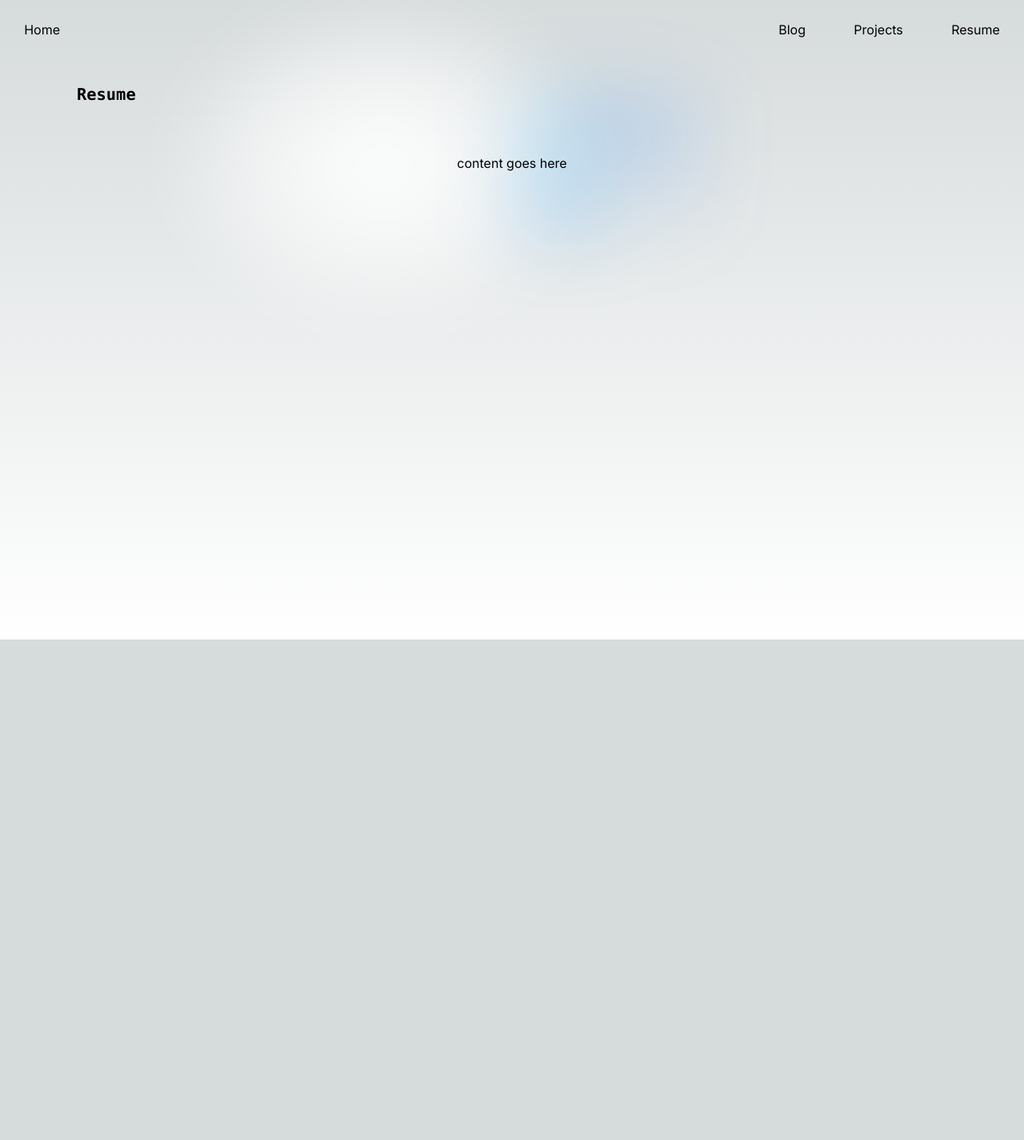
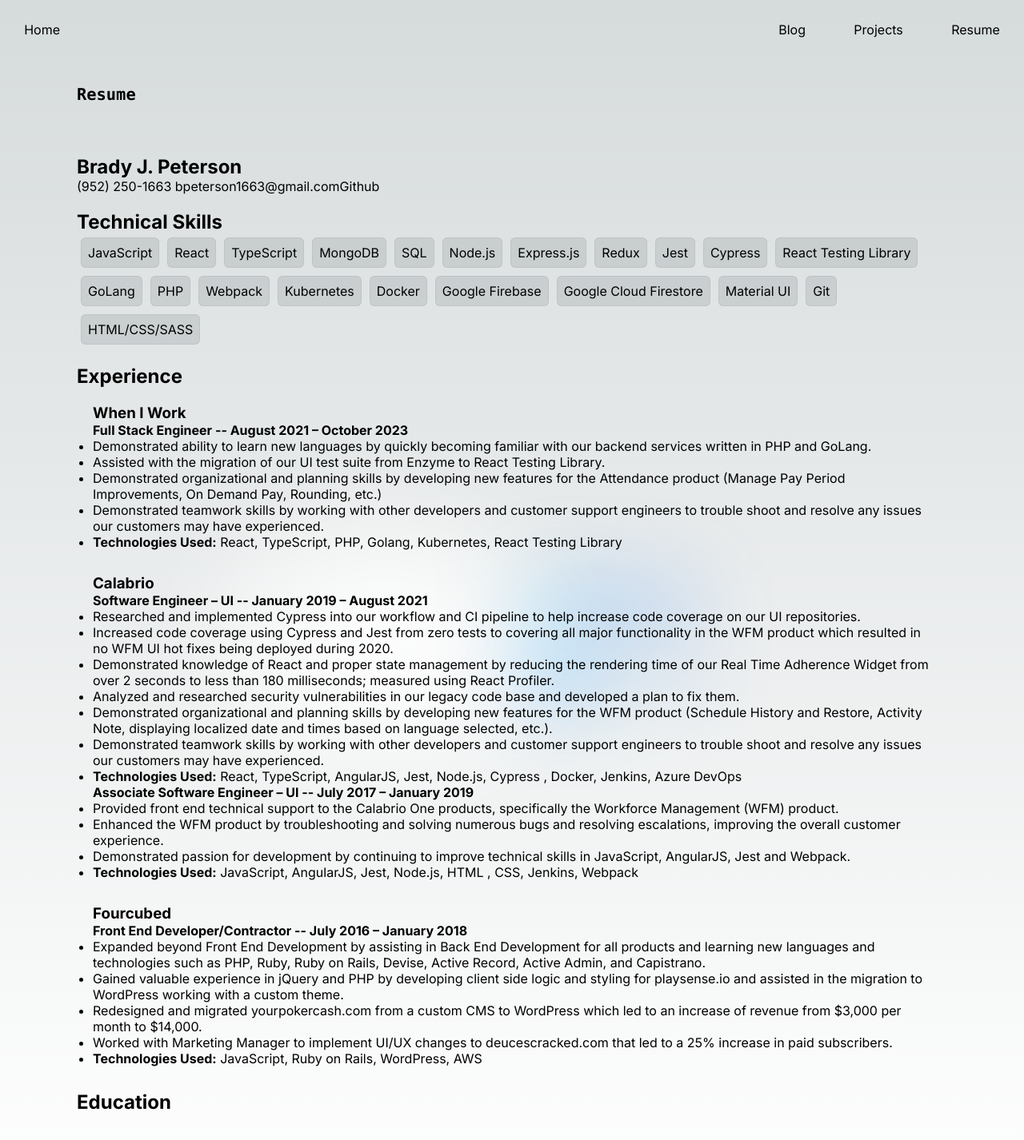
Before and after one commit to bpeterson1663/portfolio, a Next.js app: page /resume in a window 1280 px wide. Shown: the top 1426 px of the page at 80% size. Before the commit the page ends 800 px from the top, so only its background shows below. Built offline with nearby package versions, Linux system fonts and the light colour scheme.

Commit message:
feat(resume): add content for resume

```diff
--- a/src/app/components/card/card.module.scss
+++ b/src/app/components/card/card.module.scss
@@ -6,7 +6,7 @@
     transition: background 200ms, border 200ms;
 
     &:hover {
-        background: rgba(var(--card-rgb), 0.1);
+        background: rgba(var(--card-rgb), 0.3);
         border: 1px solid rgba(var(--card-border-rgb), 0.15);
     }
 }
--- a/src/app/components/card/card.tsx
+++ b/src/app/components/card/card.tsx
@@ -1,8 +1,6 @@
 import { PropsWithChildren } from 'react'
 import styles from './card.module.scss'
 
-export default function Card({children}: PropsWithChildren) {
-    return <div className={styles['card-container']}>
-        {children}
-    </div>
+export default function Card({ children }: PropsWithChildren) {
+  return <div className={styles['card-container']}>{children}</div>
 }
--- a/src/app/components/grid/grid.tsx
+++ b/src/app/components/grid/grid.tsx
@@ -1,6 +1,6 @@
-import { PropsWithChildren } from "react";
+import { PropsWithChildren } from 'react'
 import styles from './grid.module.scss'
 
-export default function Grid({children}: PropsWithChildren) {
-    return <div className={styles['grid-container']}>{children}</div>
+export default function Grid({ children }: PropsWithChildren) {
+  return <div className={styles['grid-container']}>{children}</div>
 }
--- a/src/app/components/navigation/navigation.module.scss
+++ b/src/app/components/navigation/navigation.module.scss
@@ -21,7 +21,7 @@
 
         @media (hover: hover) and (pointer: fine) {
             &:hover {
-              background: rgba(var(--card-rgb), 0.1);
+              background: rgba(var(--card-rgb), 0.3);
               border: 1px solid rgba(var(--card-border-rgb), 0.15);
             }
 
--- /dev/null
+++ b/src/app/resume/constants.ts
@@ -0,0 +1,23 @@
+export const SKILLS = [
+  'JavaScript',
+  'React',
+  'TypeScript',
+  'MongoDB',
+  'SQL',
+  'Node.js',
+  'Express.js',
+  'Redux',
+  'Jest',
+  'Cypress',
+  'React Testing Library',
+  'GoLang',
+  'PHP',
+  'Webpack',
+  'Kubernetes',
+  'Docker',
+  'Google Firebase',
+  'Google Cloud Firestore',
+  'Material UI',
+  'Git',
+  'HTML/CSS/SASS',
+]
--- a/src/app/resume/page.tsx
+++ b/src/app/resume/page.tsx
@@ -1,3 +1,137 @@
+import Link from 'next/link'
+import styles from './resume.module.scss'
+import { SKILLS } from './constants'
+import Grid from '../components/grid/grid'
+
 export default function Page() {
-  return <div>content goes here</div>
+  return (
+    <div className={styles.resume}>
+      <div className={styles['section-container']}>
+        <h2>Brady J. Peterson</h2>
+        <div className={styles['contact-info']}>
+          (952) 250-1663 bpeterson1663@gmail.com
+          <Link target="_blank" href="https://github.com/bpeterson1663">
+            Github
+          </Link>
+        </div>
+      </div>
+      <div className={styles['section-container']}>
+        <h2>Technical Skills</h2>
+        <div className={styles['skill-container']}>
+          {SKILLS.map((skill) => {
+            return (
+              <div className={styles['skill']} key={skill}>
+                {skill}
+              </div>
+            )
+          })}
+        </div>
+      </div>
+      <div className={styles['section-container']}>
+        <h2>Experience</h2>
+        <div className={styles['job-description']}>
+          <h3>When I Work</h3>
+          <h4>Full Stack Engineer -- August 2021 – October 2023</h4>
+          <ul>
+            <li>
+              Demonstrated ability to learn new languages by quickly becoming familiar with our backend services written
+              in PHP and GoLang.
+            </li>
+            <li>Assisted with the migration of our UI test suite from Enzyme to React Testing Library.</li>
+            <li>
+              Demonstrated organizational and planning skills by developing new features for the Attendance product
+              (Manage Pay Period Improvements, On Demand Pay, Rounding, etc.)
+            </li>
+            <li>
+              Demonstrated teamwork skills by working with other developers and customer support engineers to trouble
+              shoot and resolve any issues our customers may have experienced.
+            </li>
+            <li>
+              <strong>Technologies Used:</strong> React, TypeScript, PHP, Golang, Kubernetes, React Testing Library
+            </li>
+          </ul>
+        </div>
+        <div className={styles['job-description']}>
+          <h3>Calabrio</h3>
+          <h4>Software Engineer – UI -- January 2019 – August 2021</h4>
+          <ul>
+            <li>
+              Researched and implemented Cypress into our workflow and CI pipeline to help increase code coverage on our
+              UI repositories.
+            </li>
+            <li>
+              Increased code coverage using Cypress and Jest from zero tests to covering all major functionality in the
+              WFM product which resulted in no WFM UI hot fixes being deployed during 2020.
+            </li>
+            <li>
+              Demonstrated knowledge of React and proper state management by reducing the rendering time of our Real
+              Time Adherence Widget from over 2 seconds to less than 180 milliseconds; measured using React Profiler.
+            </li>
+            <li>
+              Analyzed and researched security vulnerabilities in our legacy code base and developed a plan to fix them.
+            </li>
+            <li>
+              Demonstrated organizational and planning skills by developing new features for the WFM product (Schedule
+              History and Restore, Activity Note, displaying localized date and times based on language selected, etc.).
+            </li>
+            <li>
+              Demonstrated teamwork skills by working with other developers and customer support engineers to trouble
+              shoot and resolve any issues our customers may have experienced.
+            </li>
+            <li>
+              <strong>Technologies Used:</strong> React, TypeScript, AngularJS, Jest, Node.js, Cypress , Docker,
+              Jenkins, Azure DevOps
+            </li>
+          </ul>
+          <h4>Associate Software Engineer – UI -- July 2017 – January 2019</h4>
+          <ul>
+            <li>
+              Provided front end technical support to the Calabrio One products, specifically the Workforce Management
+              (WFM) product.
+            </li>
+            <li>
+              Enhanced the WFM product by troubleshooting and solving numerous bugs and resolving escalations, improving
+              the overall customer experience.
+            </li>
+            <li>
+              Demonstrated passion for development by continuing to improve technical skills in JavaScript, AngularJS,
+              Jest and Webpack.
+            </li>
+            <li>
+              <strong>Technologies Used:</strong> JavaScript, AngularJS, Jest, Node.js, HTML , CSS, Jenkins, Webpack
+            </li>
+          </ul>
+        </div>
+        <div className={styles['job-description']}>
+          <h3>Fourcubed</h3>
+          <h4>Front End Developer/Contractor -- July 2016 – January 2018</h4>
+          <ul>
+            <li>
+              Expanded beyond Front End Development by assisting in Back End Development for all products and learning
+              new languages and technologies such as PHP, Ruby, Ruby on Rails, Devise, Active Record, Active Admin, and
+              Capistrano.
+            </li>
+            <li>
+              Gained valuable experience in jQuery and PHP by developing client side logic and styling for playsense.io
+              and assisted in the migration to WordPress working with a custom theme.
+            </li>
+            <li>
+              Redesigned and migrated yourpokercash.com from a custom CMS to WordPress which led to an increase of
+              revenue from $3,000 per month to $14,000.
+            </li>
+            <li>
+              Worked with Marketing Manager to implement UI/UX changes to deucescracked.com that led to a 25% increase
+              in paid subscribers.
+            </li>
+            <li>
+              <strong>Technologies Used:</strong> JavaScript, Ruby on Rails, WordPress, AWS
+            </li>
+          </ul>
+        </div>
+      </div>
+      <div className={styles['section-container']}>
+        <h2>Education</h2>
+      </div>
+    </div>
+  )
 }
--- /dev/null
+++ b/src/app/resume/resume.module.scss
@@ -0,0 +1,28 @@
+.resume {
+    .section-container {
+        margin-bottom: 20px;
+
+        .skill-container {
+            display: flex;
+            flex-flow: wrap;
+
+            .skill {
+                background: rgba(var(--card-rgb), 0.5);
+                border: 1px solid rgba(var(--card-border-rgb), 0.15);
+                border-radius: 6px;
+                margin: 5px;
+                padding: 8px;
+
+                &:hover {
+                    background: rgba(var(--card-rgb), 0.8);
+                    border: 1px solid rgba(var(--card-border-rgb), 0.15);
+                }
+            }
+        }
+
+        .job-description {
+            margin: 10px;
+            padding: 10px;
+        }
+    }
+}
```
Also changed, not shown: src/app/projects/page.tsx (+11 -1 lines).
